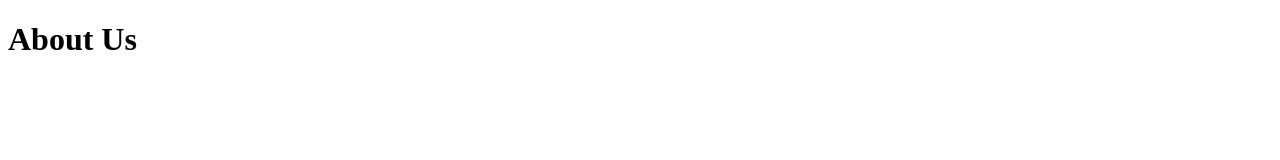
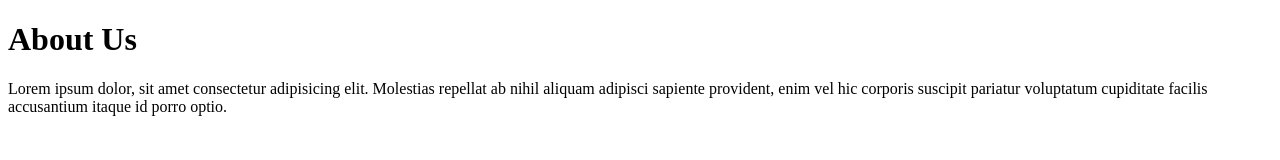
Before and after one commit to saheedoladele/landing-page, a plain HTML site: page about.html in a window 1280 px wide. Drawn offline with Linux system fonts and the light colour scheme.

Commit message:
add content to about

```diff
--- a/about.html
+++ b/about.html
@@ -7,5 +7,6 @@
 </head>
 <body>
     <h1>About Us</h1>
+    Lorem ipsum dolor, sit amet consectetur adipisicing elit. Molestias repellat ab nihil aliquam adipisci sapiente provident, enim vel hic corporis suscipit pariatur voluptatum cupiditate facilis accusantium itaque id porro optio.
 </body>
 </html>
```
